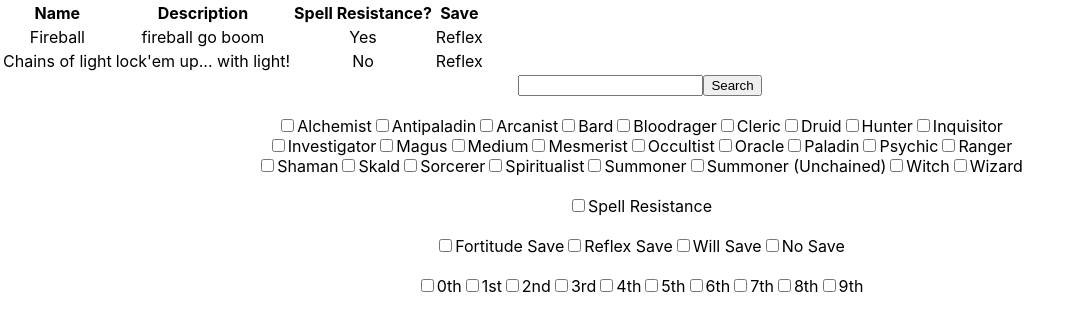
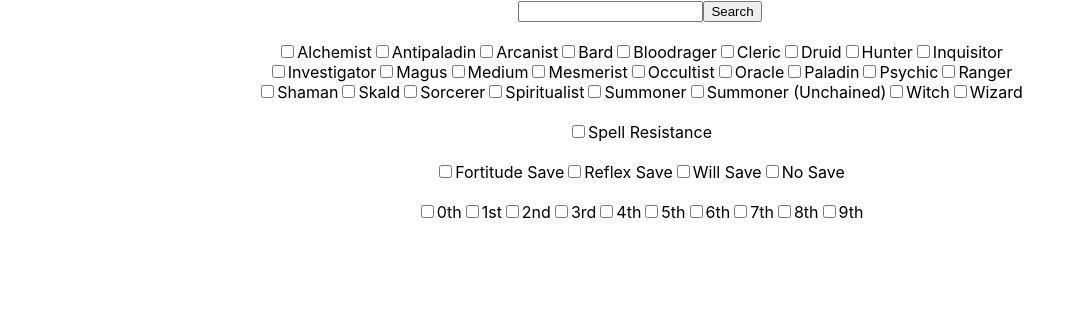
Before and after one commit to bhudnell/pf1-spells, a React (Create React App) app in the folder client/: page / in a window 1280 px wide. Shown: the top 330 px of the page, without its empty margins (0-1081 px from the left). Built offline with nearby package versions, Linux system fonts and the light colour scheme.

Commit message:
fixed saves value fields, initial table work

```diff
--- a/client/src/Main.js
+++ b/client/src/Main.js
@@ -21,8 +21,8 @@ export class Main extends React.Component {
     render() {
         return (
             <div>
+                <SearchParametersContainer onUpdate={this.updateTable} />
                 <Table tableData={this.state.tableData} />
-                <SearchParametersContainer onUpdate={this.updateTable} />
             </div>
         );
     }
--- a/client/src/SearchParameters.js
+++ b/client/src/SearchParameters.js
@@ -75,13 +75,13 @@ export const SearchParameters = props => {
 
             <br /><br />
 
-            <input type="checkbox" value="fort" onChange={props.onCheckboxChange}/>
+            <input type="checkbox" value="fortitude" onChange={props.onCheckboxChange}/>
             <label>Fortitude Save</label>
-            <input type="checkbox" value="ref" onChange={props.onCheckboxChange}/>
+            <input type="checkbox" value="reflex" onChange={props.onCheckboxChange}/>
             <label>Reflex Save</label>
             <input type="checkbox" value="will" onChange={props.onCheckboxChange}/>
             <label>Will Save</label>
-            <input type="checkbox" value="nosave" onChange={props.onCheckboxChange}/>
+            <input type="checkbox" value="none" onChange={props.onCheckboxChange}/>
             <label>No Save</label>
 
             <br /><br />
--- a/client/src/SearchParametersContainer.js
+++ b/client/src/SearchParametersContainer.js
@@ -16,21 +16,14 @@ export class SearchParametersContainer extends React.Component {
 
     handleCheckboxChange(event) {
         this.setState({ [event.target.value]: event.target.checked });
-
-        console.log(event.target);
-        console.log(event.target.value);
-        console.log(event.target.checked);
     }
 
     handleTextChange(event) {
         this.setState({ searchString: event.target.value });
-
-        console.log(event.target);
-        console.log(event.target.value);
     }
 
     handleSubmit(event) {
-        const queryBase = '/api/spellsearch?';
+        const queryBase = '/api/spellsearch?'; // todo dont send if its a blank query
         let queryParams = '';
         Object.entries(this.state).forEach(entry => {
             queryParams += `${entry[0]}=${entry[1]}&`;
@@ -41,6 +34,7 @@ export class SearchParametersContainer extends React.Component {
         .then(res => res.json())
         .then(result => {
             console.log(result);
+            //this.props.onUpdate(result); todo uncomment when table is ready
         },
         error => {
             console.log(error);
--- a/client/src/Table.js
+++ b/client/src/Table.js
@@ -1,31 +1,43 @@
 import React from 'react';
 import PropTypes from 'prop-types';
 
-export const Table = props => {
-    return (
-        <table>
-            <tr>
-                <th>Name</th>
-                <th>Description</th>
-                <th>Spell Resistance?</th>
-                <th>Save</th>
-            </tr>
-            <tr>
-                <td>Fireball</td>
-                <td>fireball go boom</td>
-                <td>Yes</td>
-                <td>Reflex</td>
-            </tr>
-            <tr>
-                <td>Chains of light</td>
-                <td>lock'em up... with light!</td>
-                <td>No</td>
-                <td>Reflex</td>
-            </tr>
-        </table>
-    );
+export class Table extends React.Component {
+    getTableContent(arr) {
+        // function to iterate through the tableData to create the table rows
+        const iterateItem = (item) => {
+           return item.map(function (nextItem, j) { // todo figure out the format
+             return (
+                <tr key={nextItem.type}>
+                   <td>{nextItem.type}</td>
+                   <td>{nextItem.count}</td>
+                </tr>
+             );
+           })
+        }
+
+        // create the table itself
+        return arr.map(function (item, i) { // todo figure out the format
+            return (
+                <table key={item.productType}>
+                <thead>{item.productType}</thead>
+                    <tbody>
+                        {iterateItem(item.contents)}
+                    </tbody>
+                </table>
+            );
+        });
+    };
+
+    render() {
+        if (this.props.tableData) {
+            return <div>{this.getTableContent(this.props.tableData)}</div>;
+        }
+        else {
+            return <div></div>;
+        }
+    }
 }
 
 Table.propTypes = {
-    tableData: PropTypes.object.isRequired
+    tableData: PropTypes.object
 };
```
